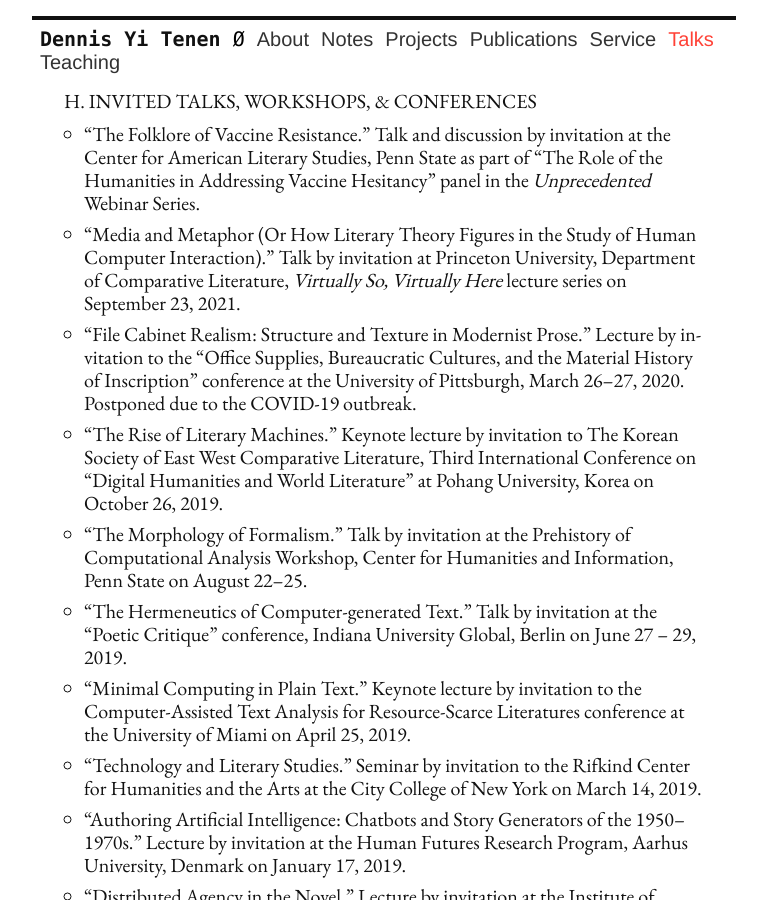
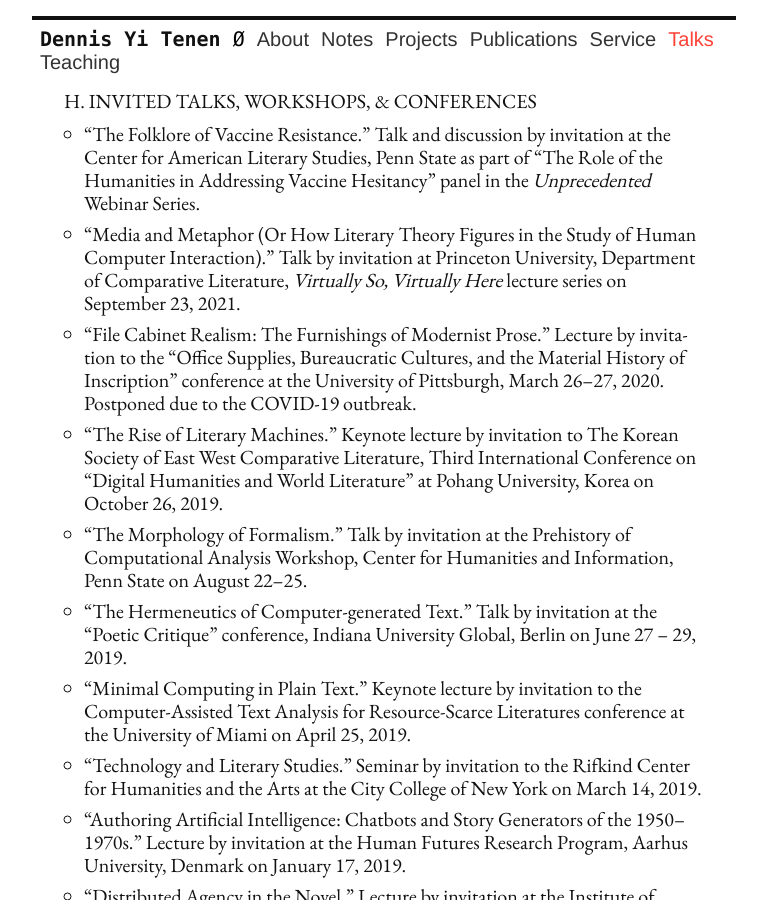
Before and after one commit to denten/denten.github.io, a Jekyll site: the page built from _pages/talks.md, in a window 1280 px wide and 900 px high. Shown: the whole window, without its empty margins (256-1023 px from the left). Built offline with Jekyll 4.4.1, drawn with Linux system fonts in a browser that asks for light colours.

```diff
--- a/_includes/CV/06-talks.md
+++ b/_includes/CV/06-talks.md
@@ -6,10 +6,9 @@
 - "Media and Metaphor (Or How Literary Theory Figures in the Study of Human Computer
   Interaction)." Talk by invitation at Princeton University, Department of Comparative
 Literature, *Virtually So, Virtually Here* lecture series on September 23, 2021.
-- "File Cabinet Realism: Structure and Texture in Modernist Prose." Lecture by invitation to
-  the "Office Supplies, Bureaucratic Cultures, and the Material History of Inscription"
-conference at the University of Pittsburgh, March 26--27, 2020. Postponed due to the COVID-19
-outbreak.
+- "File Cabinet Realism: The Furnishings of Modernist Prose." Lecture by invitation to the
+  "Office Supplies, Bureaucratic Cultures, and the Material History of Inscription" conference
+at the University of Pittsburgh, March 26--27, 2020. Postponed due to the COVID-19 outbreak.
 - "The Rise of Literary Machines." Keynote lecture by invitation to The Korean Society of East
   West Comparative Literature, Third International Conference on "Digital Humanities and World
 Literature" at Pohang University, Korea on October 26, 2019.
```
